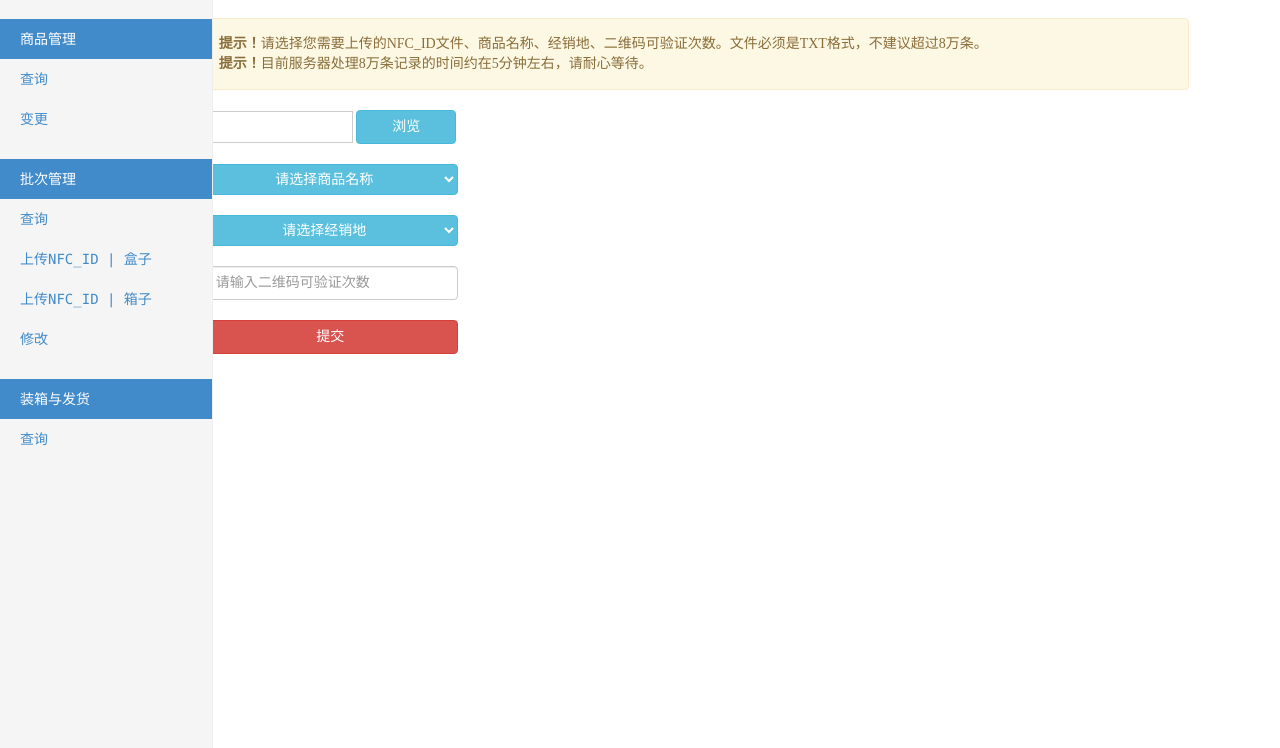
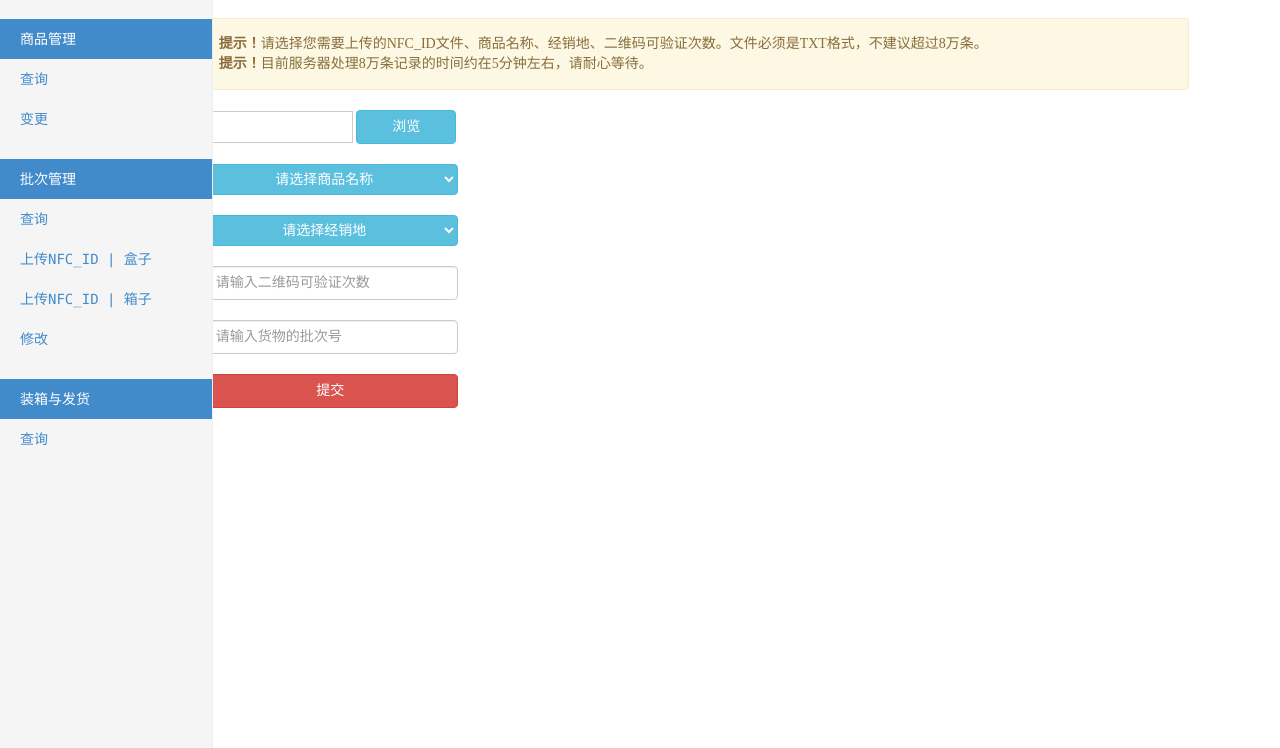
Before and after one commit to Manuinfo/Zidane, a Node project: template views/batch_upload.ejs in a window 1280 px wide. Shown: the part 52-800 px from the top of the page. Run offline with Node 20 templates, Linux system fonts and the light colour scheme; the template is opened without the code that fills it, so the values that code supplies are empty.

```diff
--- a/dbmodules/m_portal.js
+++ b/dbmodules/m_portal.js
@@ -13,6 +13,7 @@ var logger = require('../libs/log').logger;
 //查询当日装箱次数
 exports.Get_PackNumToday=function(p_ddtime,callback){
     pool.getConnection(function(err, conn) {
+        //console.log(sql_g.qs_num_pack(p_ddtime));
         logger.debug('Req:'+sql_g.qs_num_pack(p_ddtime));
         acc.Gen_DB(conn,sql_g.qs_num_pack(p_ddtime),2,function(dbres){
             callback(dbres);
@@ -169,8 +170,6 @@ exports.Insert_NFCID=function(p_btd_id,p_rawdata,callback){
                 callback(n_cc+'条导入成功,'+(p_rawdata.split("\r\n").length-n_cc)+
                     '条导入失败，失败原因为</br>,'+dbres)
             }
-            //global.u_UPLOAD_NFC_PROGRESS=0;
-            //global.u_UPLOAD_NFC_TOTAL=0;
             conn.release();
         });
     });
--- a/dbmodules/sql_portal.js
+++ b/dbmodules/sql_portal.js
@@ -12,7 +12,7 @@ module.exports={
             'from py_send_his where dist_time > \''+p_ddtime+'\''+
             'and send_name like \'F%\''+
             'group by send_name,recv_name,par_id,alname '+
-            ') a,b_id_mgnt b where a.alname=b.id group by alname '
+            ') a,b_id_mgnt b where a.alname=b.id  and b.type=\'BRAND\' group by alname '
         },
     'qs_if_box_has_pack':  //user design
         function(p_nfcid){
@@ -33,6 +33,6 @@ module.exports={
             'select uname,alname,par_id,count(*) as cc,1 as n_pack '+
             'from py_package_his a where a.pack_time > \''+p_ddtime+'\' '+
             'group by uname,alname,par_id ' +
-            ') a ,b_id_mgnt b where a.alname=b.id group by uname,alname '
+            ') a ,b_id_mgnt b where a.alname=b.id  and b.type=\'BRAND\' group by uname,alname '
             }
 }
--- a/views/batch_upload.ejs
+++ b/views/batch_upload.ejs
@@ -47,6 +47,10 @@
                 <input type="text" class="form-control" id="id_qrcc"
                        placeholder="请输入二维码可验证次数"
                        onkeyup="value=value.replace(/[^\d]/g,'') "
+                       style="width: 255px">
+                </br>
+                <input type="text" class="form-control" id="id_cust_btd"
+                       placeholder="请输入货物的批次号"
                        style="width: 255px">
             </div>
 
```
